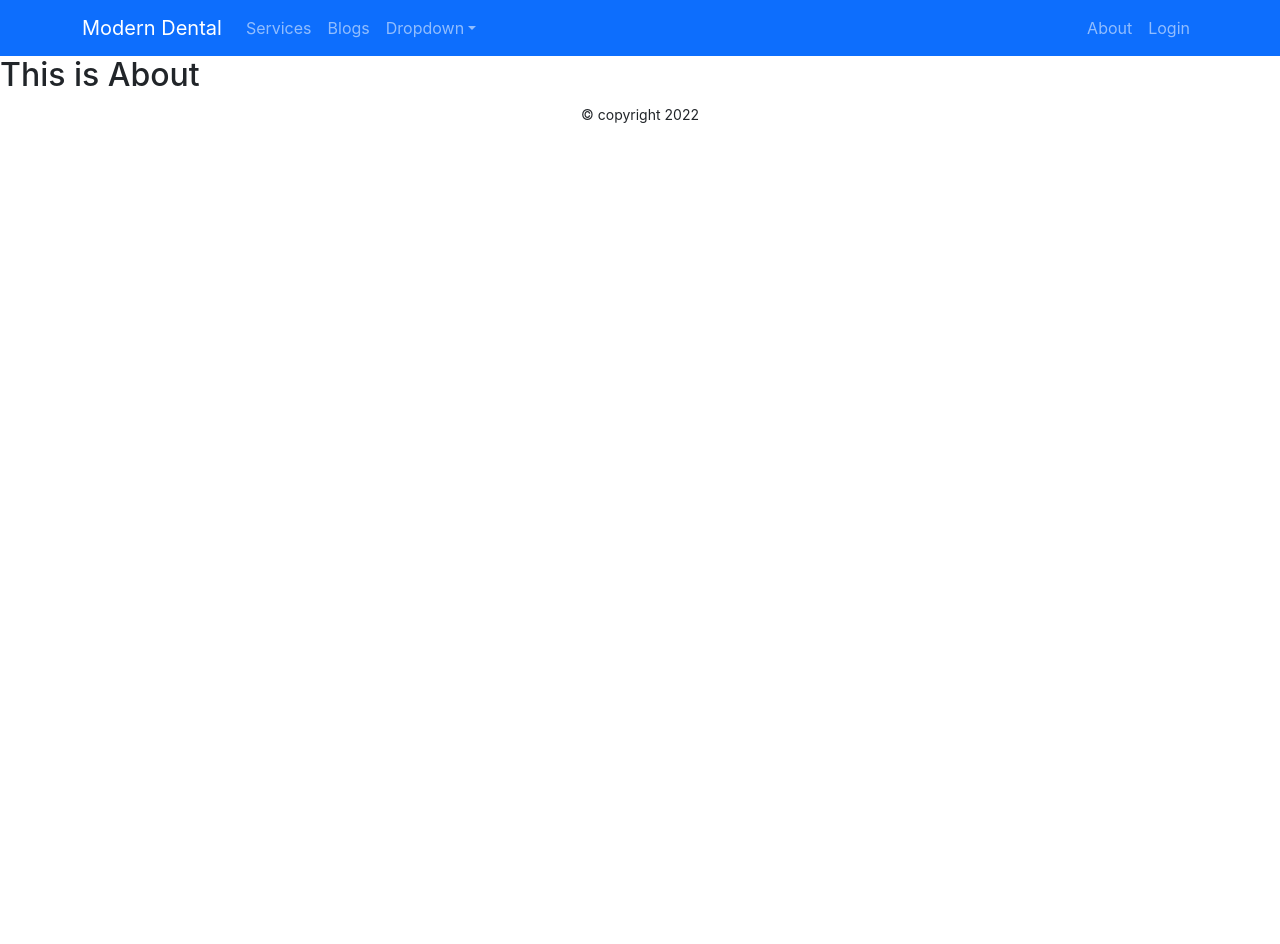
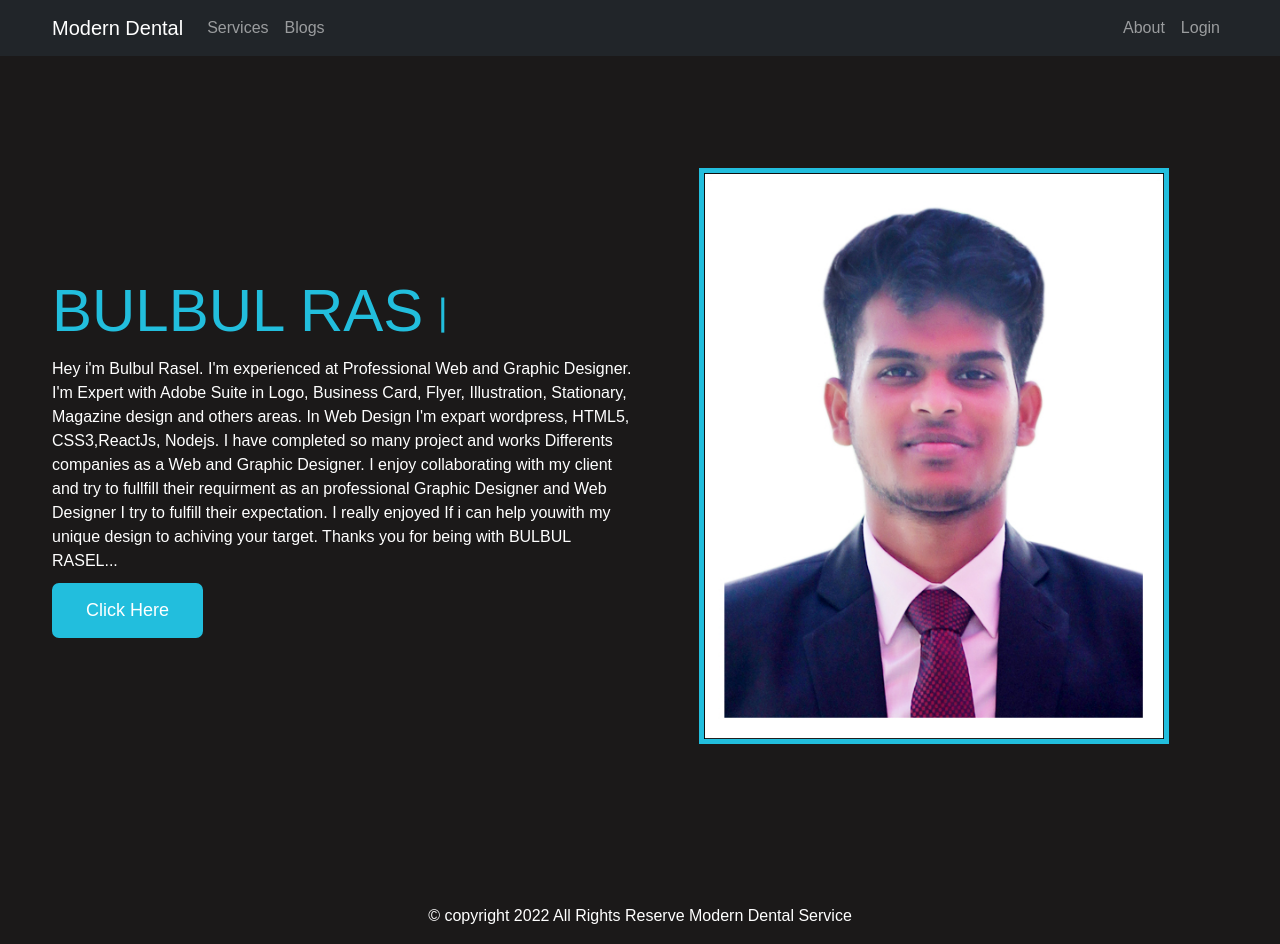
Before and after one commit to bulbul-rasel/Modern-dental-service, a React (Create React App) app: page /about in a window 1280 px wide. Before the commit the page ends 800 px from the top, so only its background shows below. Built offline with nearby package versions, Linux system fonts and the light colour scheme; no server answers.

Commit message:
add about and add some custome css

```diff
--- /dev/null
+++ b/src/Pages/About/About.css
@@ -0,0 +1,188 @@
+/* @import url('https://fonts.googleapis.com/css2?family=Permanent+Marker&family=Raleway:wght@500;600;700&family=Russo+One&display=swap'); */
+
+* {
+    margin: 0;
+    padding: 0;
+}
+
+body {
+    background-color: #1b1919;
+    /* font-family: 'Permanent Marker', cursive; */
+    font-family: 'Russo One', sans-serif;
+    color: white;
+}
+
+.container {
+    max-width: 1200px;
+    margin: 0 auto;
+}
+
+.banner {
+    display: flex;
+    height: 100vh;
+}
+
+.banner-left {
+    flex: 1;
+    color: #fff;
+    display: flex;
+    align-items: center;
+}
+
+.banner-right {
+    flex: 1;
+    display: flex;
+    justify-content: center;
+    align-items: center;
+}
+
+.banner-right img {
+    width: 80%;
+    border: 5px solid #22bedd;
+}
+
+.banner-title {
+    font-size: 60px;
+    white-space: nowrap;
+    position: relative;
+    color: transparent;
+}
+
+.banner-title::before {
+    content: 'BULBUL RASEL';
+    position: absolute;
+    top: 0;
+    left: 0;
+    color: #22bedd;
+    animation: typing 3s linear infinite;
+}
+
+.btn {
+    outline: 0;
+    font-size: 18px;
+    padding: 10px 30px;
+    background-color: #22bedd;
+    color: white;
+    border: 4px solid #22bedd;
+    cursor: pointer;
+    transition: .3s linear;
+    border-radius: 7px;
+}
+
+.btn:hover {
+    background-color: transparent;
+    color: #22bedd;
+}
+
+.banner-text {
+    margin: 10px 0px;
+    font-family: 'Raleway', sans-serif;
+}
+
+@keyframes typing {
+    0% {
+        content: '।';
+    }
+
+    5% {
+        content: 'B।';
+    }
+
+    10% {
+        content: 'BU।';
+    }
+
+    15% {
+        content: 'BUL।';
+    }
+
+    20% {
+        content: 'BULB।';
+    }
+
+    25% {
+        content: 'BULBU।';
+    }
+
+    30% {
+        content: 'BULBUL।';
+    }
+
+    35% {
+        content: 'BULBUL ।';
+    }
+
+    40% {
+        content: 'BULBUL R।';
+    }
+
+    45% {
+        content: 'BULBUL RA।';
+    }
+
+    50% {
+        content: 'BULBUL RAS।';
+    }
+
+    55% {
+        content: 'BULBUL RASE।';
+    }
+
+    60% {
+        content: 'BULBUL RASEL।';
+    }
+
+    /* 65%{
+        content: 'BULBUL RASEL';
+    }
+    70%{
+        content: 'BULBUL RASEL।';
+    }
+    75%{
+        content: 'BULBUL RASEL';
+    } */
+    80% {
+        content: 'BULBUL RASEL।';
+    }
+
+    82% {
+        content: 'BULBUL RAS।';
+    }
+
+    84% {
+        content: 'BULBUL RA।';
+    }
+
+    86% {
+        content: 'BULBUL R।';
+    }
+
+    98% {
+        content: 'BULBUL ।';
+    }
+
+    90% {
+        content: 'BULB।';
+    }
+
+    92% {
+        content: 'BUL।';
+    }
+
+    94% {
+        content: 'BU।';
+    }
+
+    96% {
+        content: 'B।';
+    }
+
+    98%,
+    100% {
+        content: '';
+    }
+
+
+
+
+}
--- a/src/Pages/About/About.js
+++ b/src/Pages/About/About.js
@@ -1,9 +1,33 @@
 import React from 'react';
+import { Button } from 'react-bootstrap';
+import './About.css'
+import img from '../../image/personal.jpg'
 
 const About = () => {
     return (
         <div>
-            <h2>This is About</h2>
+            <div className="container">
+                <div className="banner">
+                    <div className="banner-left">
+                        <div>
+                            <h1 className="banner-title">BULBUL RASEL</h1>
+                            <p className="banner-text">Hey i'm Bulbul Rasel. I'm experienced at Professional Web and Graphic
+                                Designer.
+                                I'm Expert with Adobe Suite in Logo, Business Card, Flyer, Illustration, Stationary, Magazine
+                                design and others areas. In Web Design I'm expart wordpress, HTML5, CSS3,ReactJs, Nodejs. I have
+                                completed so many project
+                                and works Differents companies as a Web and Graphic Designer. I enjoy collaborating with my
+                                client and try to fullfill their requirment as an professional Graphic Designer and Web Designer
+                                I try to fulfill their expectation. I really enjoyed If i can help youwith my unique design to
+                                achiving your target. Thanks you for being with BULBUL RASEL...</p>
+                            <Button className="btn">Click Here</Button>
+                        </div>
+                    </div>
+                    <div className="banner-right">
+                        <img src={img} alt="" />
+                    </div>
+                </div>
+            </div>
         </div>
     );
 };
--- a/src/Pages/Home/Service/Service.css
+++ b/src/Pages/Home/Service/Service.css
@@ -1,6 +1,12 @@
 .service {
-    border: 1px solid lightgray;
+    border: 1px solid #22bedd;
     border-radius: 10px;
     padding-bottom: 10px;
     text-align: center;
 }
+
+.title,
+.description,
+.fee {
+    color: #22bedd;
+}
--- a/src/Pages/Home/Service/Service.js
+++ b/src/Pages/Home/Service/Service.js
@@ -13,9 +13,9 @@ const Service = ({ service }) => {
         <div className='container'>
             <div className='service  shadow-lg'>
                 <img className='w-100 ' src={img} alt="" />
-                <h2>{name}</h2>
-                <p>Fee: {price}</p>
-                <p> <small>{description}</small></p>
+                <h2 className='title'>{name}</h2>
+                <p className='fee'>Fee: {price}</p>
+                <p className='description'> <small>{description}</small></p>
                 <button onClick={() => navigateToServiceDetail(id)} className='btn btn-primary'>{name}</button>
             </div>
         </div>
--- a/src/Pages/Home/Services.js/Services.js
+++ b/src/Pages/Home/Services.js/Services.js
@@ -13,7 +13,7 @@ const Services = () => {
         <div id='services' className='container'>
             <div className="row">
                 <h2 className='text-primary text-center mt-5 mb-3 '>Services </h2>
-                <div className='services-container'>
+                <div className='services-container '>
                     {
                         services.map(service => <Service
                             key={service.id}
--- a/src/Pages/Login/Register/Register.css
+++ b/src/Pages/Login/Register/Register.css
@@ -1,7 +1,7 @@
 .register-form {
     margin: 0 auto;
     width: 50%;
-
+    color: white;
 }
 
 .register-form input:not([type=checkbox]) {
@@ -13,4 +13,5 @@
     margin-bottom: 15px;
     border: 1px solid rgb(197, 187, 187);
     border-radius: 5px;
+
 }
--- a/src/Pages/Login/SocialLogin/SocialLogin.js
+++ b/src/Pages/Login/SocialLogin/SocialLogin.js
@@ -2,23 +2,24 @@ import React from 'react';
 import glogo from '../../../image/glogo.png'
 import flogo from '../../../image/facebook.png'
 import gitlogo from '../../..//image/github.png'
-import { useSignInWithGoogle, useSignInWithGithub } from 'react-firebase-hooks/auth';
+import { useSignInWithGoogle, useSignInWithGithub, useSignInWithFacebook } from 'react-firebase-hooks/auth';
 import auth from '../../../firebase.init';
 import { useNavigate } from 'react-router-dom';
 
 const SocialLogin = () => {
     const [signInWithGoogle, user, loading, error] = useSignInWithGoogle(auth);
     const [signInWithGithub, user1, loading1, error1] = useSignInWithGithub(auth);
+    const [signInWithFacebook, user2, loading2, error2] = useSignInWithFacebook(auth);
     const navigate = useNavigate();
     let errorElement;
 
-    if (error || error1) {
+    if (error || error1 || error2) {
         errorElement = <p className='text-danger'>Error: {error?.message}  {error1?.message}</p>
     }
-    if (loading || loading1) {
+    if (loading || loading1 || loading2) {
         return <p>Loading...</p>
     }
-    if (user || user1) {
+    if (user || user1 || user2) {
         navigate('/home')
     }
     return (
@@ -37,6 +38,7 @@ const SocialLogin = () => {
                     Google Sign in
                 </button>
                 <button
+                    onClick={() => signInWithFacebook()}
                     className='btn btn-primary w-100 rounded-pill mb-3'>
                     <img style={{ width: "30px" }} src={flogo} alt="" />
                     FaceBook Sign in
--- a/src/Pages/Shared/Footer/Footer.js
+++ b/src/Pages/Shared/Footer/Footer.js
@@ -6,7 +6,7 @@ const Footer = () => {
     return (
 
         <>
-            <p className='text-center'> <small> &copy; copyright {year}</small></p>
+            <p className='text-center mt-5'>  &copy; copyright {year} All Rights Reserve Modern Dental Service</p>
         </>
     );
 };
--- a/src/Pages/Shared/Header/Header.js
+++ b/src/Pages/Shared/Header/Header.js
@@ -12,7 +12,7 @@ const Header = () => {
     }
     return (
         <>
-            <Navbar collapseOnSelect expand="lg" bg="primary" sticky='top' variant="dark">
+            <Navbar collapseOnSelect expand="lg" bg="dark" sticky='top' variant="dark">
                 <Container>
                     <Navbar.Brand as={Link} to="/">
                         Modern Dental
@@ -22,13 +22,6 @@ const Header = () => {
                         <Nav className="me-auto">
                             <Nav.Link href="home#services">Services</Nav.Link>
                             <Nav.Link href="home#blogs">Blogs</Nav.Link>
-                            <NavDropdown title="Dropdown" id="collasible-nav-dropdown">
-                                <NavDropdown.Item href="#action/3.1">Action</NavDropdown.Item>
-                                <NavDropdown.Item href="#action/3.2">Another action</NavDropdown.Item>
-                                <NavDropdown.Item href="#action/3.3">Something</NavDropdown.Item>
-                                <NavDropdown.Divider />
-                                <NavDropdown.Item href="#action/3.4">Separated link</NavDropdown.Item>
-                            </NavDropdown>
                         </Nav>
                         <Nav>
                             <Nav.Link as={Link} to="about">About</Nav.Link>
@@ -40,6 +33,7 @@ const Header = () => {
                                         Login
                                     </Nav.Link>}
                         </Nav>
+                        <p className='text-white mt-3'>{user?.email}</p>
                     </Navbar.Collapse>
                 </Container>
             </Navbar>
```
Also changed, not shown: src/Pages/Login/Login/Login.js (+5 -5 lines), src/Pages/Login/Register/Register.js (+16 -11 lines), src/image/personal.jpg (added).
